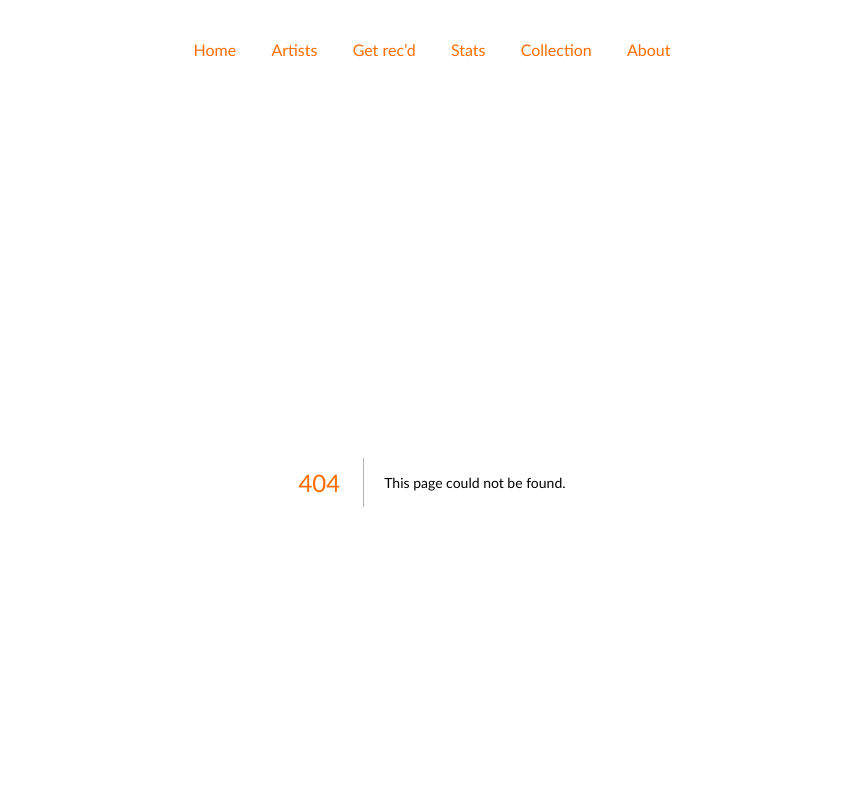
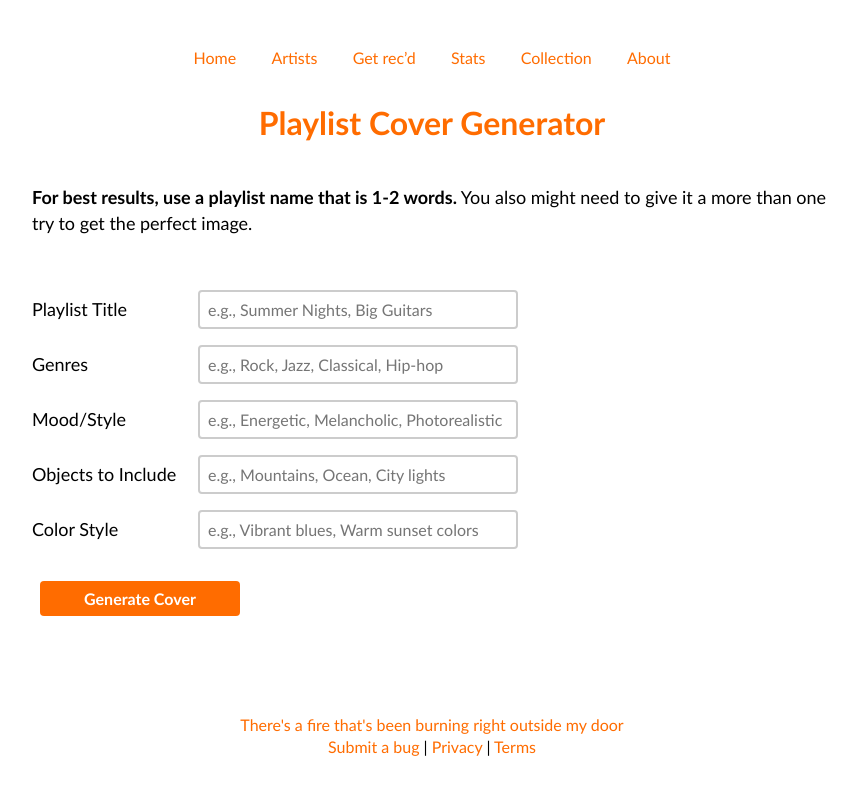
Before and after one commit to rianvdm/my-music-next, a Next.js app: page /playlist-cover-generator in a window 1280 px wide. Before the commit this address had no page. Shown: the top 800 px of the page, without its empty margins (208-1065 px from the left). Built offline with nearby package versions, Linux system fonts and the light colour scheme.

Commit message:
Playlist generator

```diff
--- a/app/playlist-cover/page.js
+++ b/app/playlist-cover-generator/page.js
@@ -75,7 +75,7 @@ export default function PlaylistCoverPage() {
       id: 'playlist-name',
       label: 'Playlist Title',
       name: 'playlistName',
-      placeholder: 'e.g., "Summer Nights" or "Rainy Day Jazz"'
+      placeholder: 'e.g., Summer Nights, Big Guitars'
     },
     {
       id: 'genres-input',
@@ -111,7 +111,7 @@ export default function PlaylistCoverPage() {
       <main>
         <section className="track_ul2" style={{ textAlign: 'left' }}>
           <p>
-            <strong>Generate a custom cover image for your playlist using AI</strong>
+            <strong>For best results, use a playlist name that is 1-2 words.</strong> You also might need to give it a more than one try to get the perfect image.
           </p>
 
           <form onSubmit={handleSubmit} id="search-form" style={{
```
